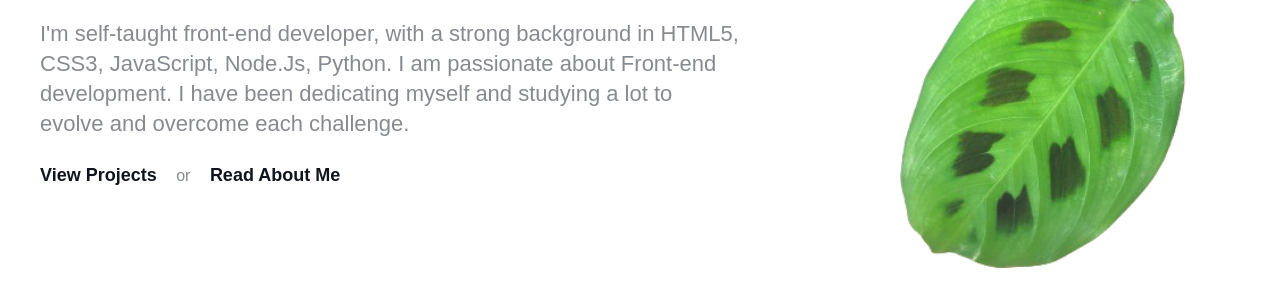
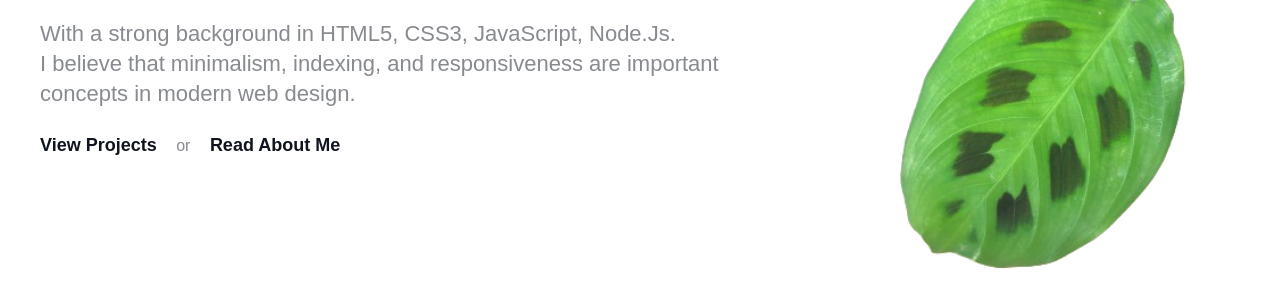
Before and after one commit to 0pripyat92/portifolio2, a plain HTML site: page index.html in a window 1280 px wide. Shown: the part 268-567 px from the top of the page. Drawn offline with Linux system fonts and the light colour scheme; some packages are replaced by stand-ins of ours; a web font is replaced by a local one.

Commit message:
text about commit

```diff
--- a/index.html
+++ b/index.html
@@ -307,7 +307,7 @@
                         <div class="main-copy">
                             <h5>Carlos Rogério</h5>
                             <h1 class="large">Front-end Developer</h1>
-                            <h3 class="header-light">I'm self-taught front-end developer, with a strong background in HTML5, CSS3, JavaScript, Node.Js, Python. I am passionate about Front-end development. I have been dedicating myself and studying a lot to evolve and overcome each challenge.</h3>
+                            <h3 class="header-light">With a strong background in HTML5, CSS3, JavaScript, Node.Js.<br> I believe that minimalism, indexing, and responsiveness are important concepts in modern web design.</h3>
                             <nav class="links">
                                 <h4>
                                     <a href="#portfolio" class="scroll-to special">View Projects</a>
```
